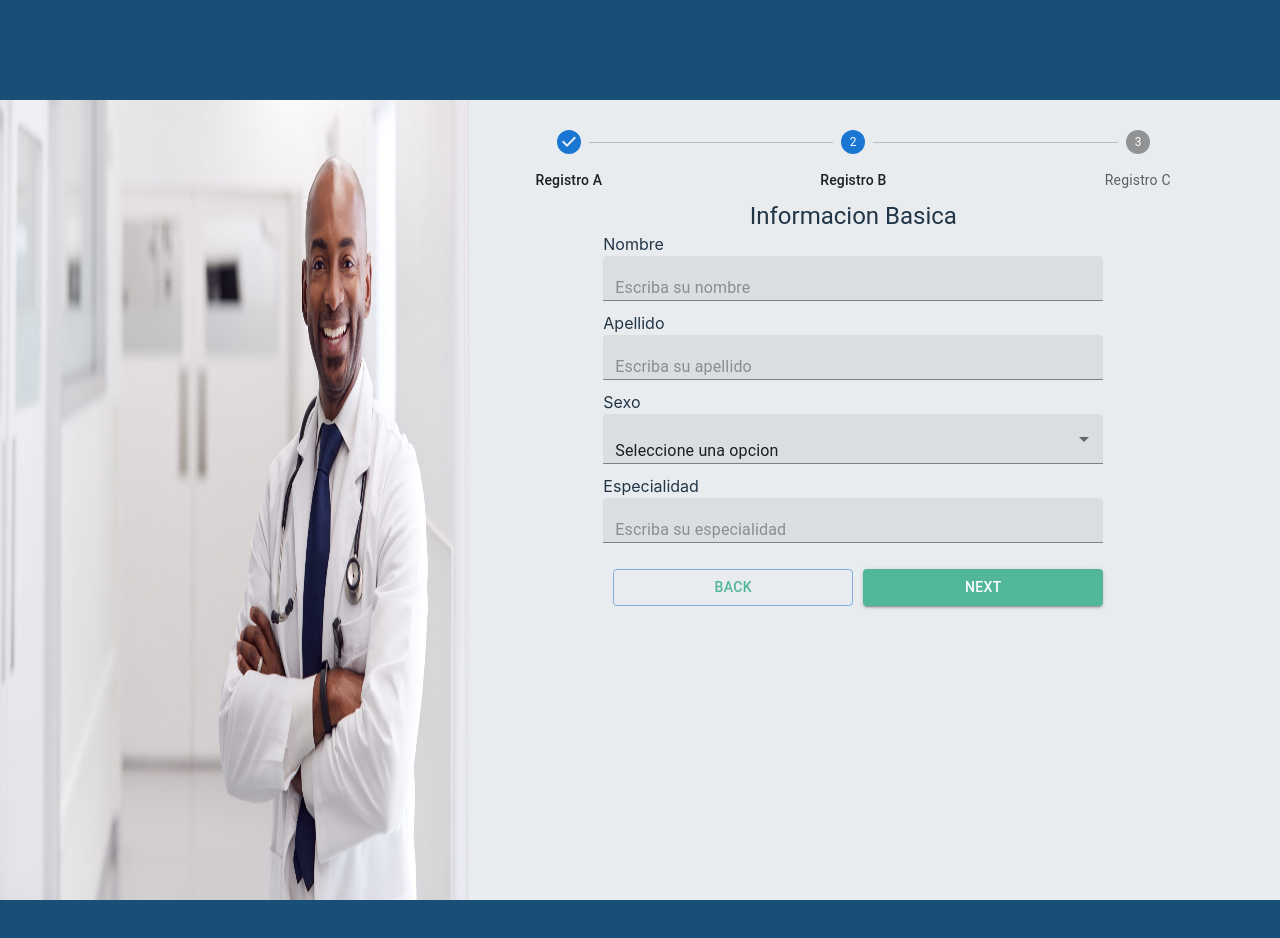
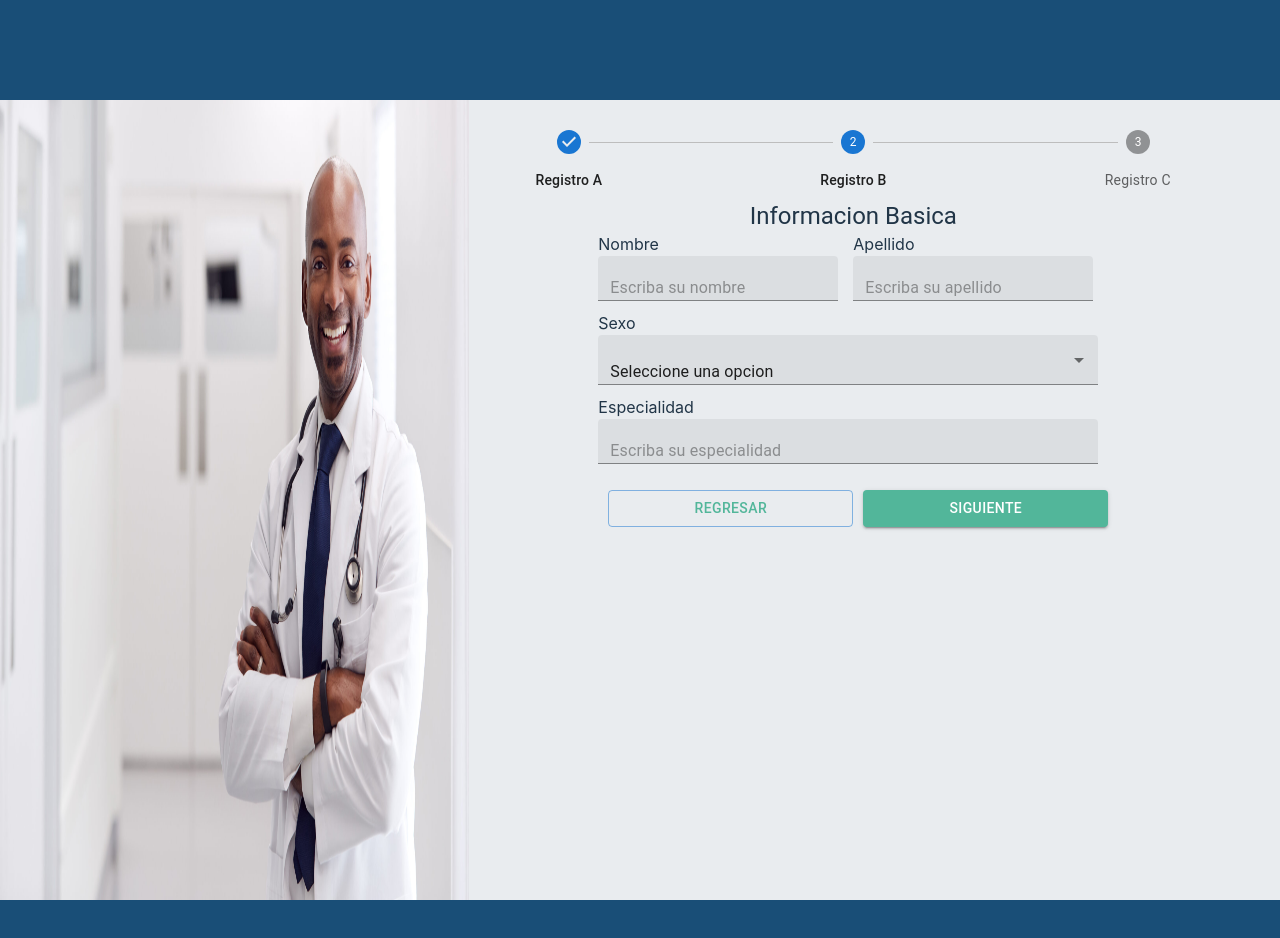
Before and after one commit to LennyMGarcia/MediLog, a React (Vite) app in the folder Cliente/: page / in a window 1280 px wide. Shown: the top 938 px of the page. Built offline with nearby package versions, Linux system fonts and the light colour scheme.

Commit message:
Feat: Se agregaron validaciones, se mejoro input

```diff
--- a/Cliente/src/Register/Components/Register.tsx
+++ b/Cliente/src/Register/Components/Register.tsx
@@ -1,28 +1,29 @@
 import { Formik, Form } from "formik";
-import * as Yup from 'yup'
 import useMultiForm from "../Hooks/useMultiForm";
-import ContactInformationForm from "./ContactInformationForm";
-import BasicInformationForm from "./BasicInformationForm";
+import ContactInformationForm from "./forms/ContactInformationForm";
+import BasicInformationForm from "./forms/BasicInformationForm";
 import { getRegisterData } from "../ZustandRegisterManagement";
 import useDataRegisterStore from "../ZustandRegisterManagement";
 import { Box, Button, Grid, Step, StepLabel, Stepper, useMediaQuery, useTheme } from "@mui/material";
 import prueba2 from "../assets/prueba2.jpg"
+import { registerValidationSchema } from "../Utils/yup-schema/yupRegisterSchema";
 
 //TODO: Agregar listas para controlar elementos con Yup y crear documentacion
 //agregar date control y comenzar con css module y/o material
 // se ve feo, agregar todo en un sitio y mas lo que se repite
 // Arreglar todo lo que esta mal, sobre todo las variables de prueba y el diseno
+//ARREGLAR ARRAY DE VALORES INICIALES Y YUP, sexo al ser select no funciona como se espera
 
-const initialValues = {
-    nombre: "",
+const initialValues = [
+    {nombre: "",
     apellido: "",
-}
+    //sexo:"",
+    especialidad:"",},
 
-const validationSchema = Yup.object({
-    nombre: Yup.string().required("required"),
-    apellido: Yup.string().required("required"),
-
-})
+    {correo:"",
+    contrasena:"",
+    confirmarContrasena:""
+}]
 
 const Register: React.FC = () => {
     const { setRegisterData } = useDataRegisterStore()
@@ -34,41 +35,54 @@ const Register: React.FC = () => {
 
     }
 
-    const { step, next, back } = useMultiForm([
-        <BasicInformationForm type="especialista" />,
-        <ContactInformationForm />])
-
     const theme = useTheme();
     const isMediumScreen = useMediaQuery(theme.breakpoints.up('md'));
 
-    const steps = [
+    const stepperSteps = [
         'Registro A',
         'Registro B',
         'Registro C',
     ];
 
+    const { currentStepIndex, step, next, back } = useMultiForm([
+        <BasicInformationForm type="especialista" />,
+        <ContactInformationForm />])
+
     return (
         <Box width={"100vw"} height={"100vh"} sx={{ backgroundColor: "#E9ECEF" }}>
-            <Grid container  width={"100vw"}>
+            <Grid container width={"100vw"}>
                 <Grid item md={4}>
-    <img style={{ width: '110%', height: '100vh' }} src={prueba2} alt="" />
+                    {isMediumScreen ? <img style={{ width: '110%', height: '100vh' }} src={prueba2} alt="" /> : null}
                 </Grid>
                 <Grid item md={8} xs={12}>
-                    <Stepper sx={{pt: "30px"}}  activeStep={1} alternativeLabel>
-                        {steps.map((label) => (
+                    <Stepper sx={{ pt: "30px" }} activeStep={1} alternativeLabel>
+                        {stepperSteps.map((label) => (
                             <Step key={label}>
                                 <StepLabel>{label}</StepLabel>
                             </Step>
                         ))}
                     </Stepper>
-                    <Box sx={{ display: 'flex', justifyContent: 'center', alignItems: 'center' }} padding={isMediumScreen ? "10px" : "120px"}>
-                        <Formik initialValues={initialValues} onSubmit={onSubmit} validationSchema={validationSchema}>
+                    <Box sx={{
+                        display: 'flex',
+                        justifyContent: 'center',
+                        alignItems: 'center'
+                    }}
+                        padding={isMediumScreen ? "10px" : "120px"}>
+                        <Formik
+                            initialValues={initialValues[currentStepIndex]}
+                            onSubmit={onSubmit}
+                            validationSchema={registerValidationSchema[currentStepIndex]}>
                             {() => (
                                 <Form>
                                     {step}
-                                    <Box sx={{ display: 'flex', justifyContent: 'center', alignItems: 'center', mt: "1rem" }}>
-                                        <Button fullWidth sx={{ ml: "10px", color: "#52B69A" }} variant="outlined" type="button" onClick={back}>back</Button>
-                                        <Button fullWidth sx={{ ml: "10px", backgroundColor: "#52B69A" }} variant="contained" type="submit">Next {/*finish*/}</Button>
+                                    <Box sx={{
+                                        display: 'flex',
+                                        justifyContent: 'center',
+                                        alignItems: 'center',
+                                        mt: "1rem"
+                                    }}>
+                                        <Button fullWidth sx={{ ml: "10px", color: "#52B69A" }} variant="outlined" type="button" onClick={back}>Regresar</Button>
+                                        <Button fullWidth sx={{ ml: "10px", backgroundColor: "#52B69A" }} variant="contained" type="submit">Siguiente {/*finish*/}</Button>
                                     </Box>
                                 </Form>
                             )}
--- a/Cliente/src/Register/Components/forms-control/RegisterInput.tsx
+++ b/Cliente/src/Register/Components/forms-control/RegisterInput.tsx
@@ -3,9 +3,8 @@ import { Box, TextField, TextFieldProps, useMediaQuery, useTheme } from '@mui/ma
 import { ChangeEvent } from 'react';
 import useDataRegisterStore from "../../ZustandRegisterManagement";
 
-//Ignora variant pero puede seguir utilizandose despues, es para la interfaz
 interface InputProps extends Omit<TextFieldProps, 'variant'> {
-    label?: React.ReactNode, //Agrega funcionalidad si quieres poner un nodo para editarlo
+    label?: React.ReactNode,
     name?: string,
 }
 
@@ -21,10 +20,9 @@ const RegisterInput: React.FC<InputProps> = ({ label, name = "", ...rest }) => {
     const isMediumScreen = useMediaQuery(theme.breakpoints.up('md'));
 
     return (
-        <>
-            <Box >
+        <Box display="flex" flexDirection="column" width={isMediumScreen ? "31.25rem" : "18.75rem"} pb="0.625rem">
             {label && <label htmlFor={name}>{label}</label>}
-            <Field id={name} name={name} >
+            <Field id={name} name={name}>
                 {({ field, form }: FieldProps) => (
                     <TextField
                         id={name}
@@ -40,14 +38,16 @@ const RegisterInput: React.FC<InputProps> = ({ label, name = "", ...rest }) => {
                         error={Boolean(form.errors[name] && form.touched[name])}
                         helperText={form.errors[name] && form.touched[name] ? String(form.errors[name]) : ''}
                         {...rest}
-                        sx={{'& .MuiInputBase-root': { //componente interno de textField
-                            height: '45px',
-                        }, pb:"10px",display:"block", width: isMediumScreen? "31.25rem" : "18.75rem"}}
+                        sx={{
+                            '& .MuiInputBase-root': { //elementos que tienen textfield le aplica el heigth
+                                height: '2.813rem',
+                            },
+                            display: "block",
+                        }}
                     />
                 )}
             </Field>
-            </Box>
-        </>
+        </Box>
     );
 };
 
--- a/Cliente/src/Register/Components/forms-control/RegisterSelect.tsx
+++ b/Cliente/src/Register/Components/forms-control/RegisterSelect.tsx
@@ -56,7 +56,7 @@ const RegisterSelect: React.FC<ISelect> = ({ label, name = "name", selectObject,
                             {...rest}
                             error={Boolean(form.errors[name] && form.touched[name])}
                             sx={{height: '50px',
-                             mb:"10px",display:"block", width: isMediumScreen? "31.25rem" : "18.75rem"}}
+                             mb:"10px",display:"block", maxWidth: isMediumScreen? "31.25rem" : "18.75rem"}}
                         >
                             <MenuItem key="" value="" disabled defaultValue="sel">
                                 Seleccione una opcion
--- a/Cliente/src/Register/Components/BasicInformationForm.tsx
+++ b/Cliente/src/Register/Components/forms/BasicInformationForm.tsx
@@ -1,5 +1,5 @@
 import React from "react";
-import RegistrationControl from "./forms-control/RegistratioControl";
+import RegistrationControl from "../forms-control/RegistratioControl";
 import { Box, Typography } from "@mui/material";
 
 
@@ -11,20 +11,33 @@ const BasicInformationForm: React.FC<IBasicInformationForm> = ({ type = "pacient
     return (
         <>
             <Box>
-                <Box sx={{textAlign:"center"}}><Typography variant={"h5"}>Informacion Basica</Typography></Box>
-                <Box>
+                <Box sx={{ textAlign: "center" }}><Typography variant={"h5"}>Informacion Basica</Typography></Box>
+                <Box
+                    sx={{
+                        display: 'flex',
+                        flexDirection: { xs: 'column', md: 'row' },
+                        justifyContent: 'center',
+                        alignItems: 'center',
+                        '& > *': { //hijos directos
+                            maxWidth: { xs: '100vw', md: '15rem'},
+                            marginBottom: { xs: '0.625rem', md: 0 },
+                            marginRight: { xs: 0, md: '0.938rem' },
+                            flex: 1,
+                        },
+                    }}
+                >
                     <RegistrationControl
                         control="input"
                         label="Nombre"
-                        name="nombre" />
-                </Box>
-                <Box>
+                        name="nombre"
+                    />
                     <RegistrationControl
                         control="input"
                         label="Apellido"
                         name="apellido"
                     />
                 </Box>
+
 
                 <Box>
                     <RegistrationControl
--- a/Cliente/src/Register/Components/ContactInformationForm.tsx
+++ b/Cliente/src/Register/Components/forms/ContactInformationForm.tsx
@@ -1,40 +1,38 @@
 import React from "react";
-import RegistrationControl from "./forms-control/RegistratioControl";
+import RegistrationControl from "../forms-control/RegistratioControl";
+import { Box, Typography } from "@mui/material";
 
-interface IUserForm {
-
-}
-
-const ContactInformationForm: React.FC<IUserForm> = () => {
+const ContactInformationForm: React.FC = () => {
     return (
         <>
-            <div>
-                <div>
+            <Box>
+            <Box sx={{ textAlign: "center" }}><Typography variant={"h5"}>Informacion de contacto</Typography></Box>
+                <Box>
                     <RegistrationControl
                         control="input"
                         label="Telefono"
                         name="telefono" />
-                </div>
-                <div>
+                </Box>
+                <Box>
                     <RegistrationControl
                         control="input"
                         label="Correo"
-                        name="Correo" />
-                </div>
-                <div>
+                        name="correo" />
+                </Box>
+                <Box>
                     <RegistrationControl
                         control="input"
                         label="Contrasena"
                         name="contrasena" />
-                </div>
-                <div>
+                </Box>
+                <Box>
                     <RegistrationControl
                         control="input"
                         label="Confirmar contrasena"
-                        name="ConfContrasena" />
-                </div>
+                        name="confirmarContrasena" />
+                </Box>
 
-            </div>
+            </Box>
         </>
     )
 }
--- /dev/null
+++ b/Cliente/src/Register/Utils/yup-schema/yupRegisterSchema.ts
@@ -0,0 +1,21 @@
+import * as Yup from 'yup'
+
+const basicInfoSchema = Yup.object({
+    nombre: Yup.string().required("requerido"),
+    apellido: Yup.string().required("requerido"),
+    //sexo: Yup.string().required("required"),
+    especialidad: Yup.string().required("requerido"),
+})
+
+const contactSchema = Yup.object({
+    correo: Yup.string().email('Direccion de correo invalida').required('Requerido'),
+    contrasena: Yup.string()
+    .min(8, 'La contrasena debe tener al menos 8 caracteres')
+    .max(24, "La contrasena no debe superar los 24 caracteres")
+    .required('Required'),
+    confirmarContrasena: Yup.string()
+      .oneOf([Yup.ref('contrasena'), undefined], 'La contrasena debe coincidir')
+      .required('Requerido'),
+  })
+
+  export const registerValidationSchema = [basicInfoSchema, contactSchema]
--- a/Cliente/src/Register/Utils/zod-schemas/zodUserSchema.ts
+++ b/Cliente/src/Register/Utils/zod-schemas/zodUserSchema.ts
@@ -3,7 +3,7 @@ import {z} from 'zod';
 const UserSchema = z.object({
     member_id: z.number(),
     correo: z.string().email(),
-    contrasena: z.string().min(6).max(16),
+    contrasena: z.string().min(6).max(24),
     tipo: z.string(),
     plan: z.string(),
     metodo_pago: z.string().nullable(),
```
Lines whose indentation alone changed are shown as unchanged.
